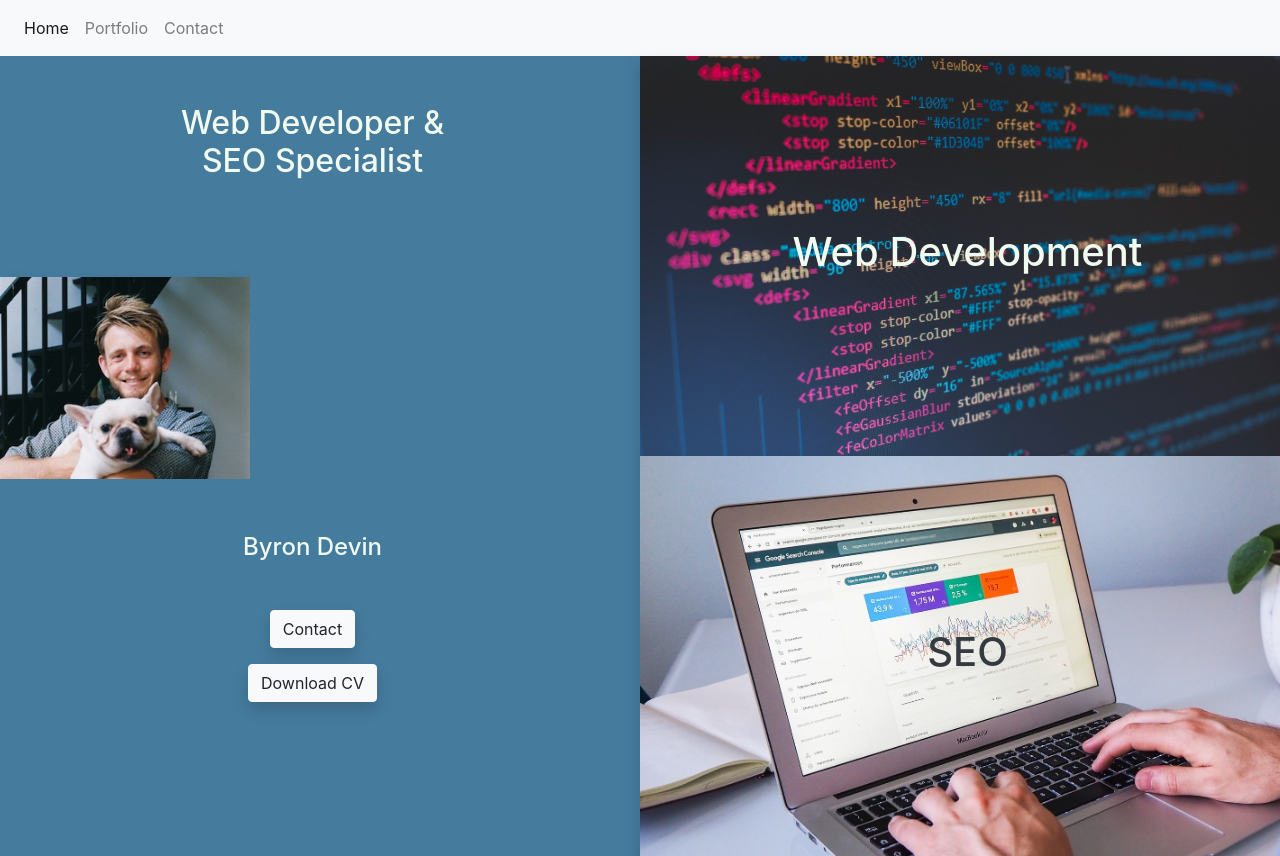
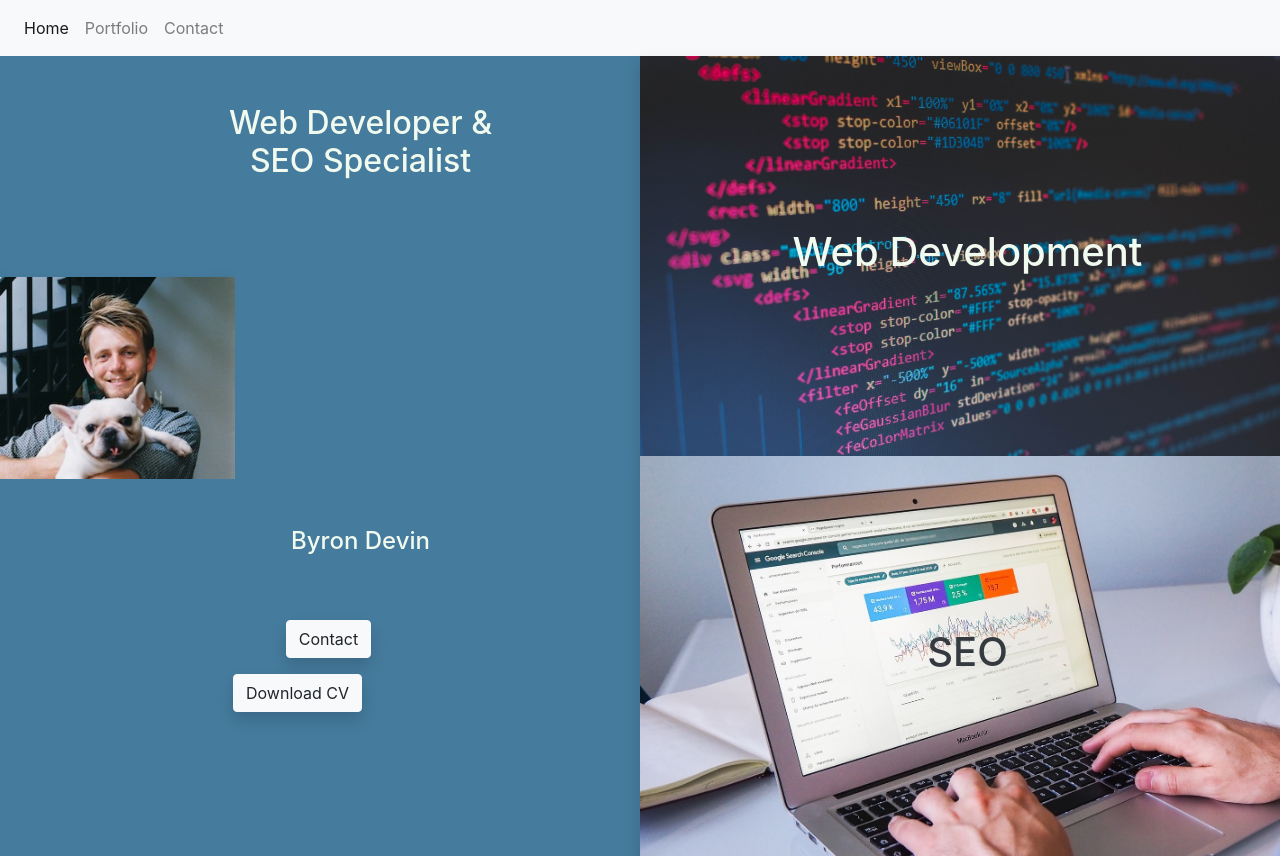
Before and after one commit to byrondevin/dev-portfolio, a Next.js app: page / in a window 1280 px wide. Built offline with nearby package versions, Linux system fonts and the light colour scheme.

Commit message:
before vercel delopyment 2

```diff
--- a/pages/index.js
+++ b/pages/index.js
@@ -21,9 +21,12 @@ export default function Home() {
           {/*---------- ABOUT BYRON & CONTACT COL ----------*/}
           <div className="col" id="aboutCol">
 
+            <div className="row align-items-center">
               {/* Job Title */}
               <h2 className='m-5 text-center'>Web Developer & <br/> SEO Specialist</h2>
+            </div>
 
+            <div className="row align-items-center text-center">
               {/* Profile image */}
               <Image
                 id="profileImg"
@@ -33,10 +36,14 @@ export default function Home() {
                 width={250}
                 height={250}
               />
+            </div>
 
+            <div className="row align-items-center">
               {/* Name */}
               <p className='h4 m-5 text-center'>Byron Devin</p>
+            </div>
 
+            <div className="row align-items-center">
               {/* Button: contact page link */}
               <div className='row m-3'>
                 <div className='col text-center '>
@@ -45,7 +52,8 @@ export default function Home() {
                   </Link>
                 </div>
               </div>
-
+            </div>
+            <div className="row align-items-center">
               {/* Button: CV on canva. can download from linked page */}
               <div className='row'>
 
@@ -56,6 +64,7 @@ export default function Home() {
                     <button type="button" className="btn btn-light shadow">Download CV</button>
 
                   </Link>
+                </div>
               </div>
             </div>
           </div>
```
Lines whose indentation alone changed are shown as unchanged.
